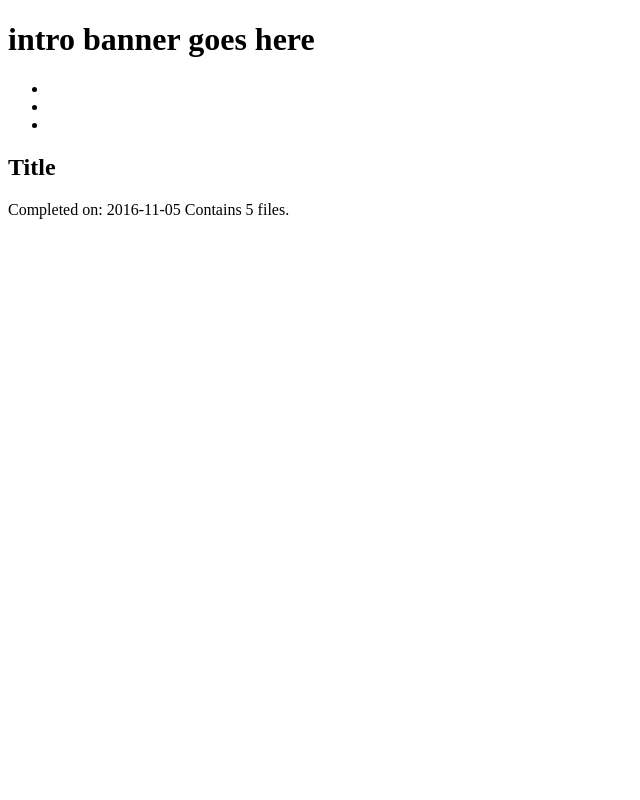
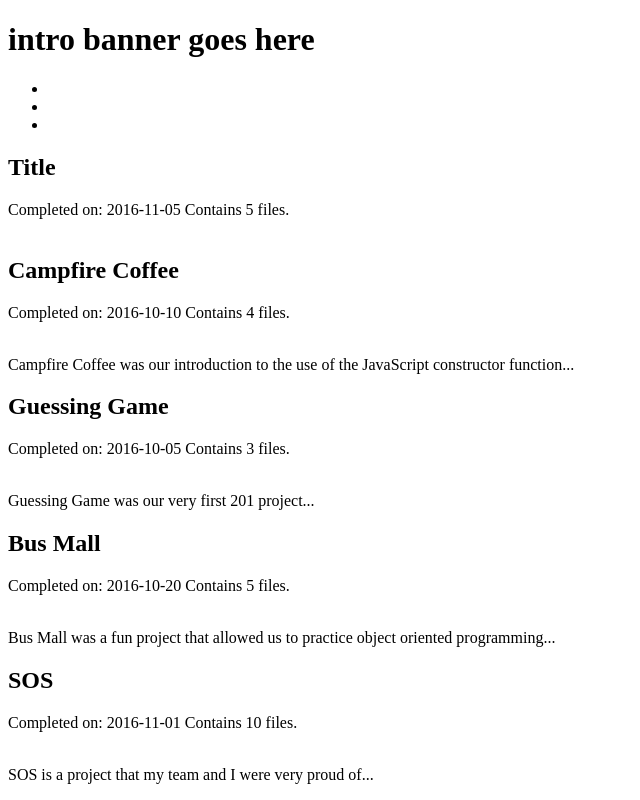
Before and after one commit to dkulp23/portfolio, a plain HTML site: page index.html in a window 1280 px wide. Shown: the whole page, without its empty margins (0-640 px from the left). Drawn offline with nearby package versions, Linux system fonts and the light colour scheme.

Commit message:
Added jQuery script to render projects to DOM.

```diff
--- a/index.html
+++ b/index.html
@@ -40,6 +40,7 @@
       </main>
       <footer></footer>
     </div><!--end wrapper-->
+    <script src="https://ajax.googleapis.com/ajax/libs/jquery/3.1.1/jquery.min.js"></script>
     <script type="text/javascript" src="scripts/data.js"></script>
     <script type="text/javascript" src="scripts/index.js"></script>
   </body>
--- a/scripts/index.js
+++ b/scripts/index.js
@@ -1 +1,34 @@
 'use strict';
+
+var projects = [ ];
+
+function Project(obj) {
+  this.title = obj.title;
+  this.completedOn = obj.completedOn;
+  this.numFiles = obj.numFiles;
+  this.ghPages = obj.ghPages;
+  this.imageURL = obj.imageURL;
+  this.imgAlt = obj.imgAlt;
+  this.description = obj.description;
+}
+
+Project.prototype.renderProject = function() {
+  var $project = $('article.template').clone();
+  $project.find('.title').text(this.title);
+  $project.find('.dateComplete').text(this.completedOn);
+  $project.find('.files').text(this.numFiles);
+  $project.find('a').attr('href', this.ghPages);
+  $project.find('img').attr('src', this.imageURL);
+  $project.find('img').attr('alt', this.imgAlt);
+  $project.find('.project-body').html(this.description);
+  $project.removeClass('template');
+  return $project;
+};
+
+myProjects.forEach(function(eachProjectProperty) {
+  projects.push(new Project(eachProjectProperty));
+});
+
+projects.forEach(function(projectInstance){
+  $('#projects').append(projectInstance.renderProject());
+});
```
